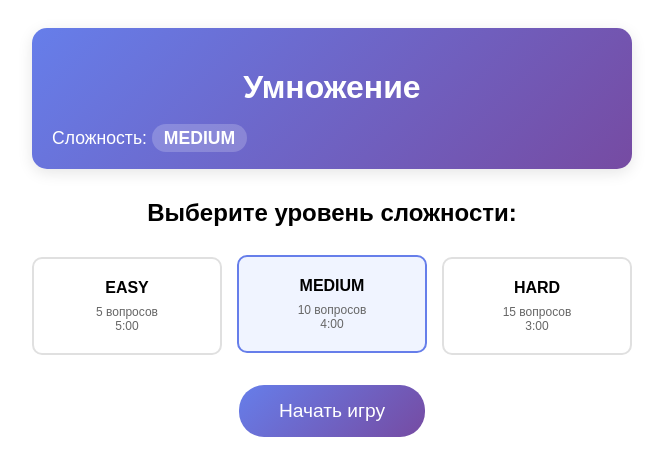
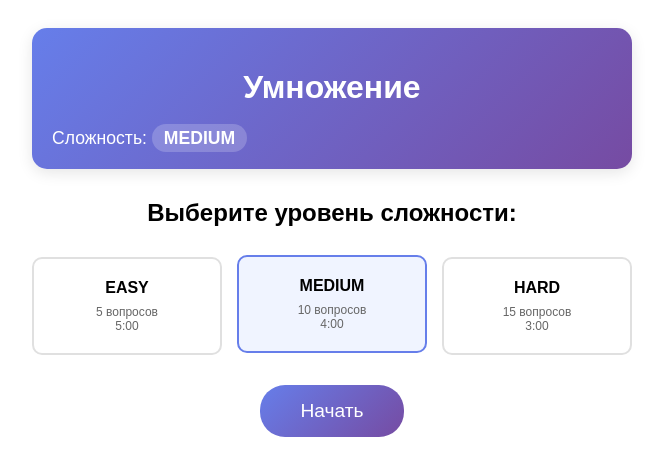
Before and after one commit to IakovlevDmitrii/multiplication, a React (Create React App) app: page / in a window 1280 px wide. Shown: the top 476 px of the page, without its empty margins (308-971 px from the left). Built offline with nearby package versions, Linux system fonts and the light colour scheme.

Commit message:
create StartPage component

```diff
--- a/src/components/App/App.scss
+++ b/src/components/App/App.scss
@@ -4,27 +4,6 @@
   padding: 20px;
   font-family: 'Arial', sans-serif;
   min-height: 100vh;
-}
-
-/* Экран выбора сложности */
-.start-screen {
-  text-align: center;
-}
-
-.start-btn {
-  background: linear-gradient(135deg, #667eea 0%, #764ba2 100%);
-  color: white;
-  border: none;
-  padding: 15px 40px;
-  font-size: 1.2em;
-  border-radius: 25px;
-  cursor: pointer;
-  transition: all 0.3s ease;
-}
-
-.start-btn:hover {
-  transform: translateY(-2px);
-  box-shadow: 0 6px 20px rgba(102, 126, 234, 0.4);
 }
 
 /* Игровой экран */
--- a/src/components/App/App.tsx
+++ b/src/components/App/App.tsx
@@ -1,6 +1,6 @@
 import React, { useState, useEffect, useCallback } from 'react';
 import Header from '../Header/Header';
-import DifficultyButtons from '../DifficultyButtons/DifficultyButtons';
+import StartPage from '../StartPage/StartPage';
 import DIFFICULTY_LEVELS from '../../utils/constants';
 import { Question, GameResult, GameState, Difficulty } from '../../types';
 import './App.scss';
@@ -128,13 +128,7 @@ function App() {
 
        <main className="main-content">
          {gameState === 'idle' && (
-            <div className="start-screen">
-              <h2>Выберите уровень сложности:</h2>
-              <DifficultyButtons difficulty={difficulty} setDifficulty={setDifficulty} />
-              <button className="start-btn" onClick={startGame}>
-                Начать игру
-              </button>
-            </div>
+            <StartPage difficulty={difficulty} setDifficulty={setDifficulty} startGame={startGame} />
          )}
 
          {gameState === 'playing' && currentQuestion && (
--- /dev/null
+++ b/src/components/StartPage/StartPage.module.scss
@@ -0,0 +1,19 @@
+.startScreen {
+	text-align: center;
+}
+
+.startBtn {
+	background: linear-gradient(135deg, #667eea 0%, #764ba2 100%);
+	color: white;
+	border: none;
+	padding: 15px 40px;
+	font-size: 1.2em;
+	border-radius: 25px;
+	cursor: pointer;
+	transition: all 0.3s ease;
+
+	&:hover {
+		transform: translateY(-2px);
+		box-shadow: 0 6px 20px rgba(102, 126, 234, 0.4);
+	}
+}
--- /dev/null
+++ b/src/components/StartPage/StartPage.tsx
@@ -0,0 +1,24 @@
+import React, { FC, JSX } from 'react';
+import DifficultyButtons from '../DifficultyButtons/DifficultyButtons';
+import { Difficulty } from '../../types';
+import styles from './StartPage.module.scss';
+
+const StartPage: FC<{
+	difficulty: Difficulty;
+	setDifficulty: (level: string | number) => void;
+	startGame: () => void;
+}> = ({ difficulty, setDifficulty, startGame }: {
+	difficulty: Difficulty;
+	setDifficulty: (level: string | number) => void;
+	startGame: () => void;
+}): JSX.Element => (
+	<div className={styles.startScreen}>
+		<h2>Выберите уровень сложности:</h2>
+		<DifficultyButtons difficulty={difficulty} setDifficulty={setDifficulty} />
+		<button className={styles.startBtn} onClick={startGame}>
+			Начать
+		</button>
+	</div>
+);
+
+export default StartPage;
```
